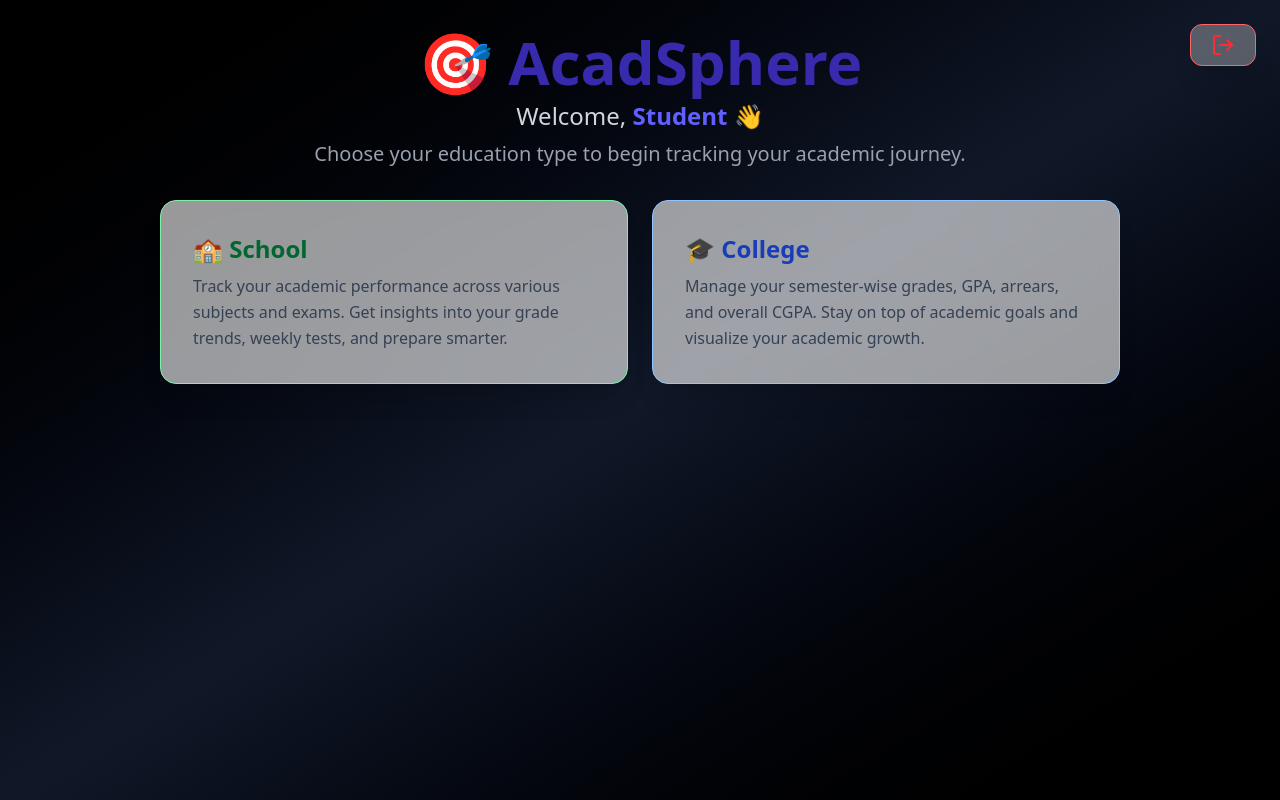
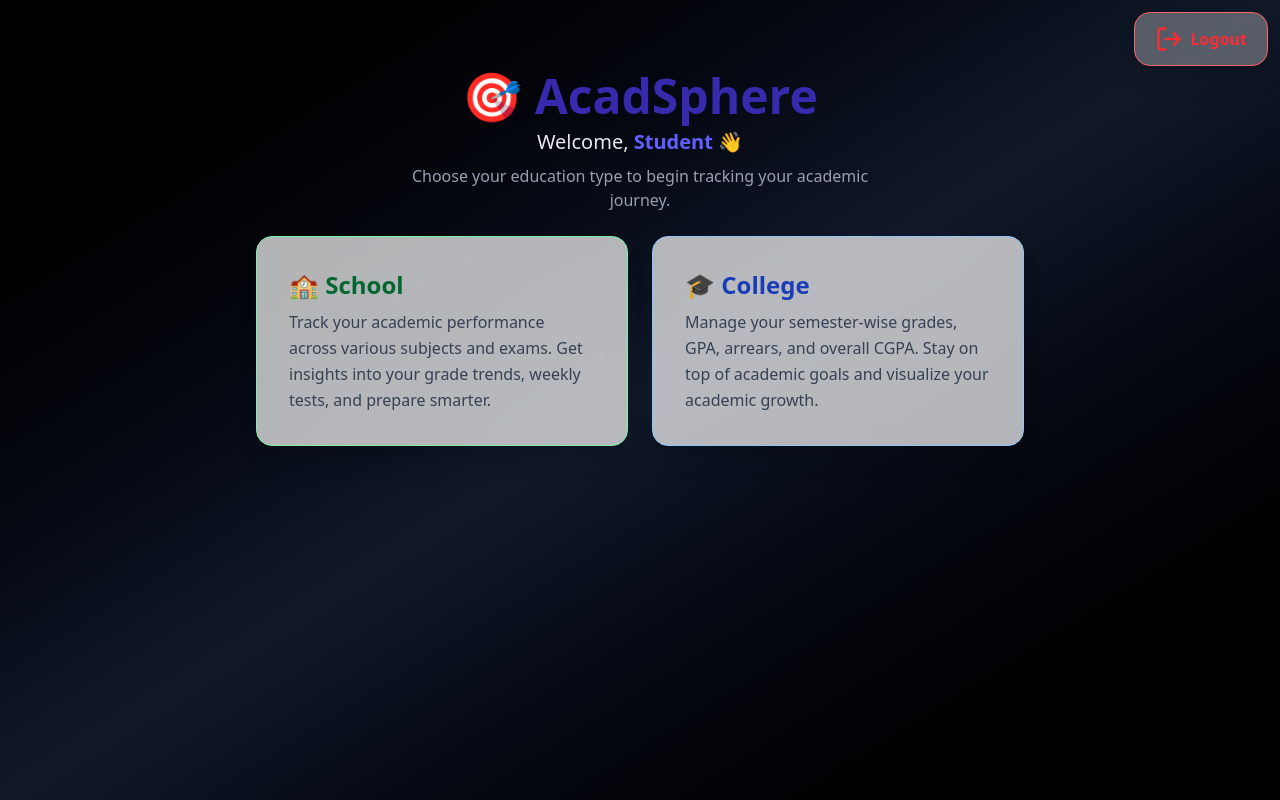
Before and after one commit to Amanraj-S/Acadsphere, a React (Vite) app in the folder frontend/: page /dashboard in a window 1280 px wide. Built offline with nearby package versions, Linux system fonts and the light colour scheme.

Commit message:
first commit

```diff
--- a/frontend/src/pages/Dashboard.jsx
+++ b/frontend/src/pages/Dashboard.jsx
@@ -7,46 +7,57 @@ export default function Dashboard() {
 
   const handleLogout = () => {
     localStorage.removeItem("token");
-    localStorage.removeItem("username"); // clear username on logout
+    localStorage.removeItem("username");
     navigate("/");
   };
 
   const username = localStorage.getItem("username") || "Student";
 
   return (
-    <div className="min-h-screen bg-gradient-to-br from-black via-gray-900 to-black text-white flex flex-col items-center justify-start px-4 sm:px-8 md:px-16 lg:px-24 xl:px-32 py-8 relative">
-      {/* Logout Button */}
+    <div className="
+      min-h-screen bg-gradient-to-br from-black via-gray-900 to-black
+      text-white flex flex-col items-center justify-start
+      relative
+      px-3 py-5
+      sm:px-6 sm:py-8
+      md:px-12 md:py-10
+      "
+      style={{overflowX: "hidden"}}
+    >
+      {/* LOGOUT BUTTON */}
       <motion.button
         onClick={handleLogout}
+        // mobile-friendly tap area + floating
         className="
-          absolute z-20
-          top-2 right-2
-          sm:top-6 sm:right-6
+          fixed top-3 right-3 z-30
           flex items-center gap-2
-          px-4 py-3 sm:px-5 sm:py-2
+          px-5 py-3
           bg-white/30 border border-red-400
-          text-red-500 backdrop-blur-md
-          rounded-xl font-semibold shadow-xl
+          text-red-500
+          backdrop-blur-xl
+          rounded-2xl font-semibold shadow-xl
           hover:bg-red-600 hover:text-white
           hover:shadow-red-700/70
-          focus:outline-none focus:ring-2 focus:ring-red-500 focus:ring-offset-1
           transition-all duration-300
-          text-base sm:text-lg
+          text-base
           active:scale-95
-          select-none
+          focus:outline-none focus:ring-2 focus:ring-red-500 focus:ring-offset-2
         "
         initial={{ opacity: 0, y: -12 }}
         animate={{ opacity: 1, y: 0 }}
-        transition={{ delay: 0.5 }}
+        transition={{ delay: 0.6 }}
         aria-label="Logout"
       >
-        <LogOut size={24} />
-        <span className="hidden xs:inline">Logout</span>
+        <LogOut size={28} />
+        <span className="hidden sm:inline">Logout</span>
       </motion.button>
 
-      {/* Title */}
+      {/* TITLE */}
       <motion.h1
-        className="text-3xl sm:text-4xl md:text-5xl lg:text-6xl font-extrabold text-indigo-800 mb-2 text-center"
+        className="
+          mt-8 mb-2 text-2xl font-extrabold text-indigo-800 text-center
+          sm:text-4xl md:text-5xl
+        "
         initial={{ y: -50, opacity: 0 }}
         animate={{ y: 0, opacity: 1 }}
         transition={{ type: "spring", stiffness: 70 }}
@@ -54,9 +65,9 @@ export default function Dashboard() {
         🎯 AcadSphere
       </motion.h1>
 
-      {/* Welcome Text */}
+      {/* WELCOME TEXT */}
       <motion.p
-        className="text-lg sm:text-xl md:text-2xl text-gray-300 mb-2 text-center px-2 sm:px-0"
+        className="text-base sm:text-xl text-gray-200 mb-2 text-center"
         initial={{ y: -20, opacity: 0 }}
         animate={{ y: 0, opacity: 1 }}
         transition={{ delay: 0.2 }}
@@ -64,9 +75,11 @@ export default function Dashboard() {
         Welcome, <span className="font-semibold text-indigo-500">{username}</span> 👋
       </motion.p>
 
-      {/* Instructions */}
+      {/* INSTRUCTIONS */}
       <motion.p
-        className="text-base sm:text-lg md:text-xl text-gray-400 mb-8 text-center px-4 sm:px-0 max-w-3xl"
+        className="
+          text-sm sm:text-base text-gray-400 mb-6 text-center px-1 max-w-lg
+        "
         initial={{ y: -10, opacity: 0 }}
         animate={{ y: 0, opacity: 1 }}
         transition={{ delay: 0.3 }}
@@ -74,35 +87,57 @@ export default function Dashboard() {
         Choose your education type to begin tracking your academic journey.
       </motion.p>
 
-      {/* Cards */}
+      {/* CARDS - stack vertical on mobile */}
       <motion.div
-        className="grid grid-cols-1 sm:grid-cols-2 gap-6 w-full max-w-6xl px-2 sm:px-4 md:px-6 lg:px-8"
+        className="
+          grid grid-cols-1 gap-4 w-full max-w-md
+          sm:max-w-3xl sm:grid-cols-2 sm:gap-6 sm:px-0
+          px-0
+        "
         initial={{ opacity: 0 }}
         animate={{ opacity: 1 }}
         transition={{ delay: 0.4 }}
       >
-        {/* School */}
-        <Link to="/school" aria-label="Go to School Section">
+        {/* School Card */}
+        <Link to="/school" className="w-full" aria-label="Go to School Section">
           <motion.div
-            className="backdrop-blur-md bg-white/60 border border-green-300 p-6 sm:p-8 rounded-2xl shadow-xl hover:scale-105 transform transition duration-300 cursor-pointer min-h-[180px] flex flex-col justify-between"
+            className="
+              w-full h-full
+              backdrop-blur-md bg-white/70
+              border border-green-300
+              p-5 sm:p-8
+              rounded-2xl shadow-xl
+              hover:scale-105 transform transition duration-300
+              cursor-pointer min-h-[140px] sm:min-h-[180px]
+              flex flex-col justify-between
+            "
             whileHover={{ scale: 1.05 }}
           >
-            <h2 className="text-xl sm:text-2xl font-bold text-green-800 mb-2">🏫 School</h2>
-            <p className="text-gray-700 text-sm sm:text-base leading-relaxed">
+            <h2 className="text-lg sm:text-2xl font-bold text-green-800 mb-2">🏫 School</h2>
+            <p className="text-gray-700 text-xs sm:text-base leading-relaxed">
               Track your academic performance across various subjects and exams.
               Get insights into your grade trends, weekly tests, and prepare smarter.
             </p>
           </motion.div>
         </Link>
 
-        {/* College */}
-        <Link to="/college" aria-label="Go to College Section">
+        {/* College Card */}
+        <Link to="/college" className="w-full" aria-label="Go to College Section">
           <motion.div
-            className="backdrop-blur-md bg-white/60 border border-blue-300 p-6 sm:p-8 rounded-2xl shadow-xl hover:scale-105 transform transition duration-300 cursor-pointer min-h-[180px] flex flex-col justify-between"
+            className="
+              w-full h-full
+              backdrop-blur-md bg-white/70
+              border border-blue-300
+              p-5 sm:p-8
+              rounded-2xl shadow-xl
+              hover:scale-105 transform transition duration-300
+              cursor-pointer min-h-[140px] sm:min-h-[180px]
+              flex flex-col justify-between
+            "
             whileHover={{ scale: 1.05 }}
           >
-            <h2 className="text-xl sm:text-2xl font-bold text-blue-800 mb-2">🎓 College</h2>
-            <p className="text-gray-700 text-sm sm:text-base leading-relaxed">
+            <h2 className="text-lg sm:text-2xl font-bold text-blue-800 mb-2">🎓 College</h2>
+            <p className="text-gray-700 text-xs sm:text-base leading-relaxed">
               Manage your semester-wise grades, GPA, arrears, and overall CGPA.
               Stay on top of academic goals and visualize your academic growth.
             </p>
```
